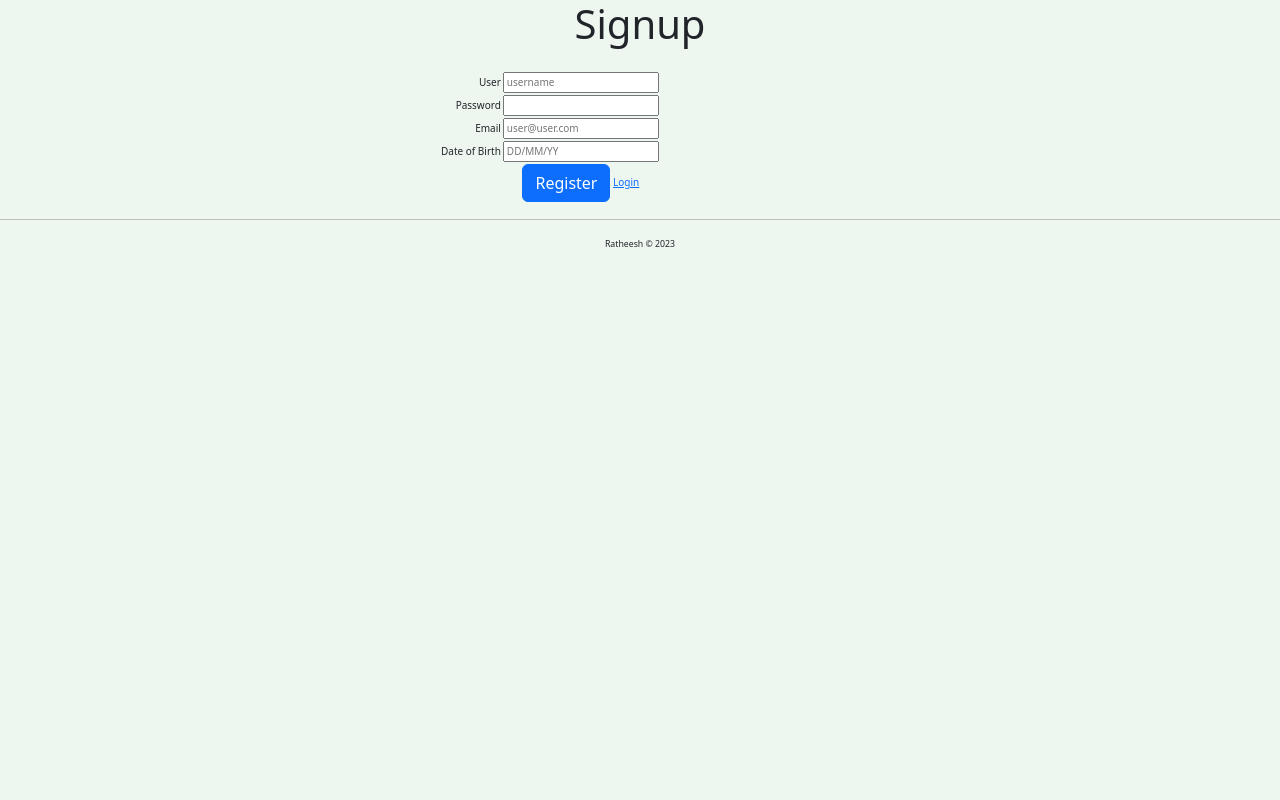
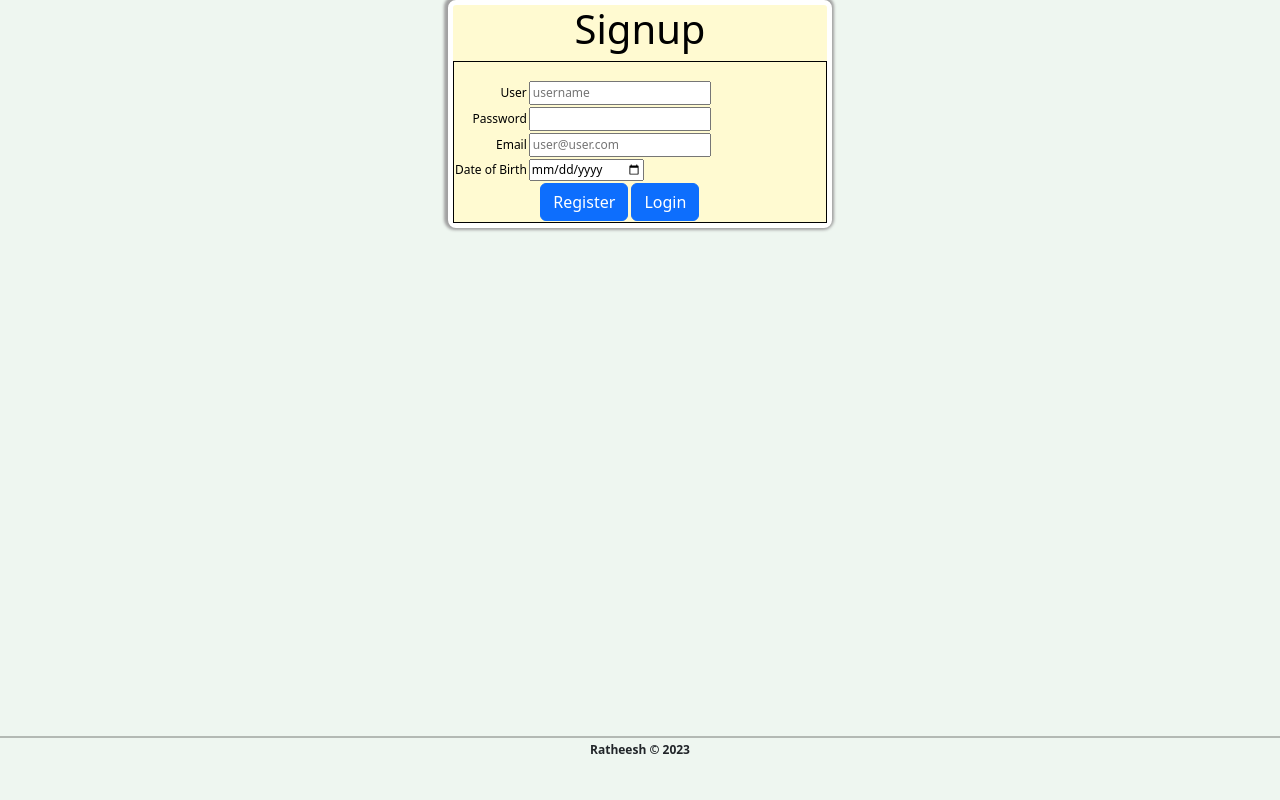
Before and after one commit to ratheesh/kino-booking-app, a Flask app: page /auth/signup in a window 1280 px wide. Run offline with Flask 2, Linux system fonts and the light colour scheme.

Commit message:
updates to style and templates

```diff
--- a/kino/static/style/base.css
+++ b/kino/static/style/base.css
@@ -7,39 +7,17 @@ body {
   padding: 0;
 }
 
-.navbar {
-  display: flex;
-  justify-content: space-between;
-  align-items: center;
-  margin-top: 5px;
-  padding-right:15px;
-  background-color: #254c73;
-  color: white;
+hr {
+	border:none;
+	height:2px;
+	margin-bottom:3px;
+	background-color: black;
 }
 
-.applogo {
-  font-size: 2rem;
-  margin: 0.5rem;
+footer {
+	width:100%;
+	height:10vh;
+	position: absolute;
+	bottom: 0;
+	text-align:center;
 }
-
-.nav-links {
-  margin: 0;
-  padding: 0;
-  display: flex;
-}
-
-.nav-links li {
-  list-style: none;
-}
-
-.nav-links li a {
-  text-decoration: none;
-  color: white;
-  font-size:1rem;
-  padding: 0.5rem;
-  display: block;
-}
-
-.nav-links li:hover {
-  background-color: #456c93;
-}
--- a/kino/static/style/highlights.css
+++ b/kino/static/style/highlights.css
@@ -1,5 +1,5 @@
 body {
   background: #eef6f0;
-  font-size: 10px;
+  font-size: 12px;
   margin: 0px auto;
 }
--- /dev/null
+++ b/kino/static/style/signup.css
@@ -0,0 +1,36 @@
+/* .container {
+	margin: 0 auto;
+	text-align:center;
+	border:1px solid red;
+} */
+
+.signup {
+	width: 30%;
+	margin: 0 auto;
+	text-align:center;
+	color:black;
+	background-color:#FFFAD1;
+	border: 5px solid white;
+	border-radius: 8px;
+	box-shadow: -1px -1px 3px 3px #a0a0a0;
+}
+
+h1 {
+	text-align:center;
+}
+
+.signup-form {
+	position: relative;
+	/* width: 50%; */
+	margin: 0 auto;
+	text-align:center;
+	border: 1px solid black;
+}
+
+/* footer {
+	width:100%;
+	height:10vh;
+	position: absolute;
+	bottom: 0;
+	text-align:center;
+} */
--- a/kino/templates/auth/signup.html
+++ b/kino/templates/auth/signup.html
@@ -1,12 +1,14 @@
 {% extends 'common/base.html' %}
+{% block style %}
+<link rel="stylesheet" href="{{ url_for('static', filename='style/signup.css') }}" type="text/css"/>
+{% endblock style %}
 {% block title %} Signup {% endblock title %}
 
 {% block content %}
-    <div
-      id="container"
-	  style="margin:auto; width: 400px;border:color:0xFF00FF 1px solid">
-      <h1 style="text-align:center">Signup</h1>
-
+<div id="container">
+	<div class="signup">
+		<h1>Signup</h1>
+		<div class="signup-form">
 			<form action="">
 				<table style="text-align:center">
 					<tr>
@@ -23,17 +25,19 @@
 					</tr>
 					<tr>
 						<td align="right">Date of Birth</td>
-				  <td align="left"><input type="text" name="dob" placeholder="DD/MM/YY" /></td>
+						<td align="left"><input type="date" name="dob" placeholder="DD/MM/YY" id="dob" /></td>
 					</tr>
 					<br>
 					<tr>
 						<td></td>
 						<td align="center">
 							<button class="btn btn-primary">Register</button>
-					  <a href="auth.login">Login</a>
+							<button class="btn btn-primary">Login</button>
 						</td>
 					</tr>
 				</table>
 			</form>
 		</div>
+	</div>
+</div>
 {% endblock content %}
--- a/kino/templates/common/base.html
+++ b/kino/templates/common/base.html
@@ -8,7 +8,9 @@
 	<link href="https://cdn.jsdelivr.net/npm/bootstrap@5.2.3/dist/css/bootstrap.min.css" rel="stylesheet"
 		integrity="sha384-rbsA2VBKQhggwzxH7pPCaAqO46MgnOM80zW1RWuH61DGLwZJEdK2Kadq2F9CUG65" crossorigin="anonymous" />
 	<link rel="stylesheet" href="{{ url_for('static', filename='style/highlights.css') }}" type="text/css" />
-	{% block style %} {% endblock style %}
+	<link rel="stylesheet" href="{{ url_for('static', filename='style/base.css') }}" type="text/css"/>
+	{% block style %}
+	{% endblock style %}
 	<title>{% block title %}{% endblock title %}</title>
 </head>
 
@@ -16,9 +18,9 @@
 	{%block navbar %} {% endblock navbar %} {% block content %} {% endblock
     content %}
 	<footer>
-		<div style="text-align: center">
+		<div >
 			<hr />
-			<small>Ratheesh © 2023</small>
+			<strong>Ratheesh © 2023</strong>
 		</div>
 	</footer>
 </body>
--- a/kino/templates/common/base_nav.html
+++ b/kino/templates/common/base_nav.html
@@ -1,7 +1,8 @@
 {% extends 'common/base.html' %}
 
 {% block style %}
-<link rel="stylesheet" href="{{ url_for('static', filename='style/base.css') }}" type="text/css"/>
+{{ super() }}
+<link rel="stylesheet" href="{{ url_for('static', filename='style/base_nav.css') }}" type="text/css"/>
 {% endblock style %}
 
 {% block content %}
```
Also changed, not shown: kino/static/style/base_nav.css (added, +51 -0 lines), kino/static/style/login.css (added). Lines whose indentation alone changed are shown as unchanged.
